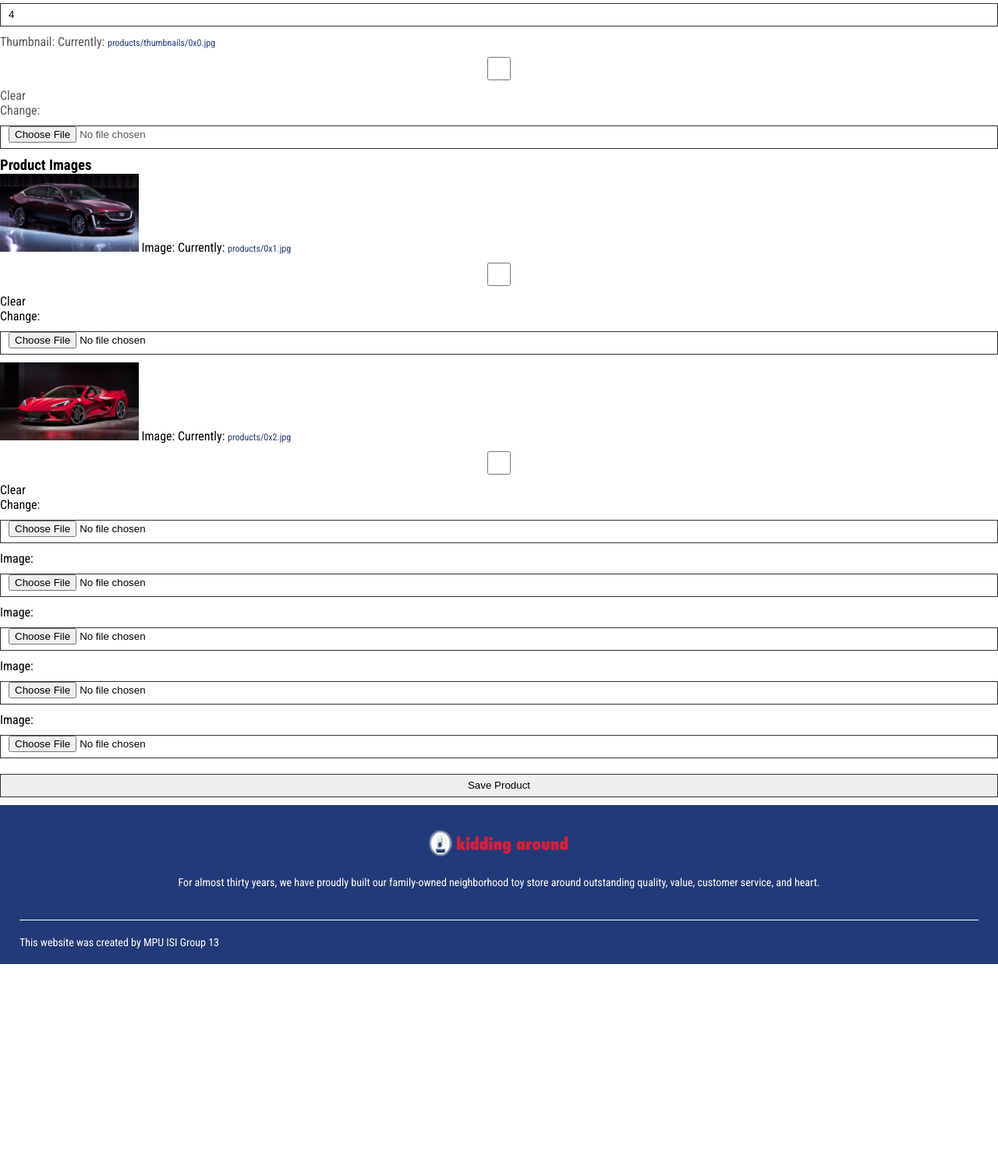
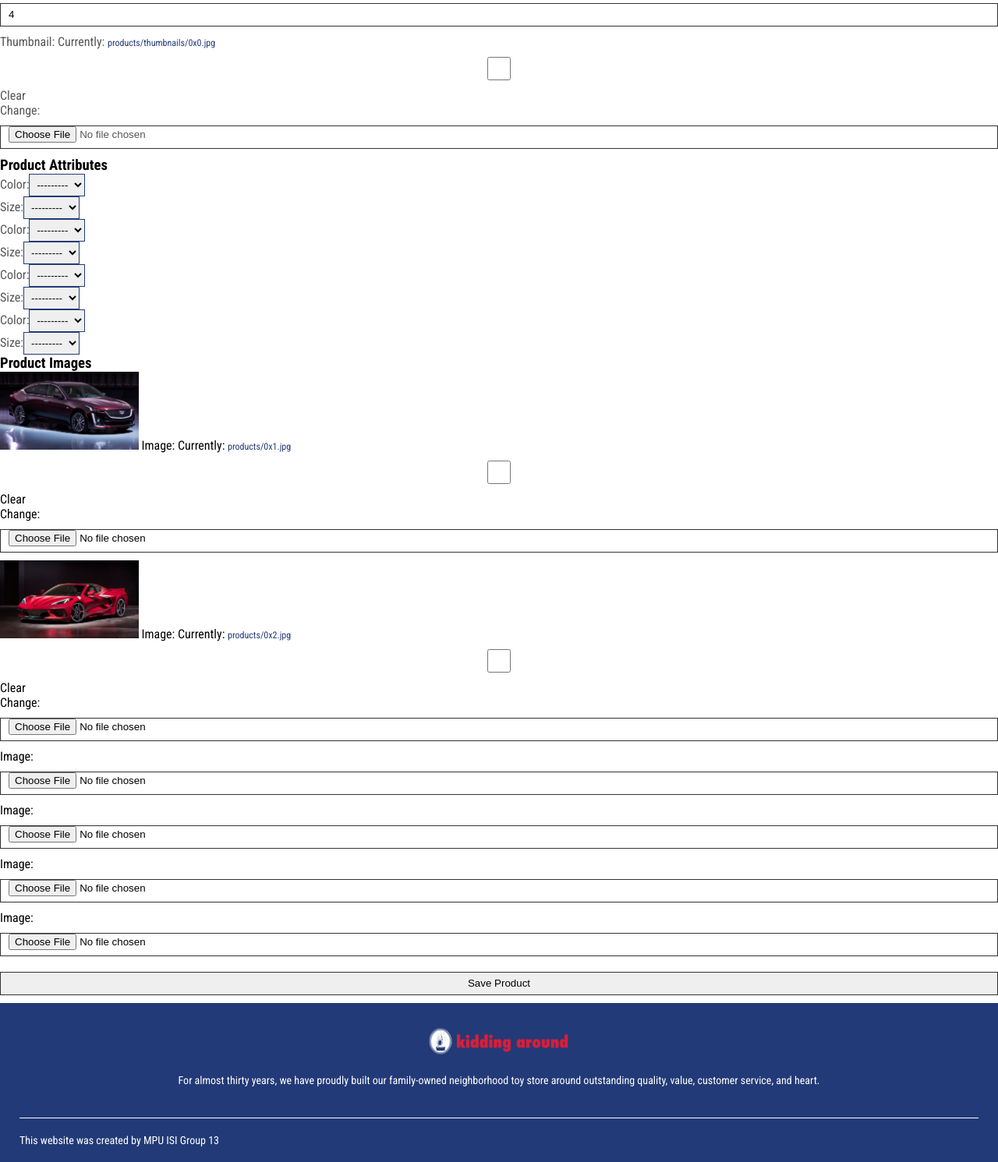
Before and after one commit to EllaCCT/comp322-group13, a Django app: page /management/products/1 in a window 1280 px wide. Shown: the part 681-2172 px from the top of the page at 78% size. Before the commit the page ends 1918 px from the top, so only its background shows below. Run offline with Django 5.2, Linux system fonts and the light colour scheme; a user stored in the database is signed in; data comes from the database, SQL or seed files in the repository; both versions use the stored data as it was before the commit; data that the repository does not hold is empty; parts of the project's set-up code (start-up, migrations or seed data) failed here and were passed over; some libraries are stand-ins or nearby versions.

Commit message:
Option updated.

```diff
--- a/management/templates/product_update.html
+++ b/management/templates/product_update.html
@@ -15,6 +15,15 @@
             {{ form.is_show }}
             {{ form.is_sale }}
     </div>-->
+    <h3>Product Attributes</h3>
+    {{ attribute_formset.management_form }}
+    {% for form in attribute_formset %}
+    <div>
+        <p>Color:{{ form.colors }}</p>
+        <p>Size:{{ form.sizes }}</p>
+    </div>
+    {% endfor %}
+
 
     <h3>Product Images</h3>
     {{ image_formset.management_form }}
--- a/management/views.py
+++ b/management/views.py
@@ -1,5 +1,5 @@
 from django.views.generic import ListView , UpdateView, CreateView, DeleteView
-from products.models import Product,ProductImage
+from products.models import *
 from order.models import Order,OrderItem
 from django.urls import reverse_lazy
 from django.contrib.auth.mixins import LoginRequiredMixin, UserPassesTestMixin
@@ -23,6 +23,13 @@ OrderItemFormSet = inlineformset_factory(Order,OrderItem,
                                         extra=0  # 不顯示空白欄位
                                         )
 
+ProductAttributeFormSet = inlineformset_factory(
+    Product, ProductAttributes,
+    fields=('colors','sizes',),
+    extra = 4,
+    can_delete=True
+)
+
 class ProductForm(forms.ModelForm):
     class Meta:
         model = Product
@@ -32,7 +39,7 @@ class ProductForm(forms.ModelForm):
                 attrs={"class": "django_ckeditor_5"},
                 config_name="default"  # 對應 settings.py 中的 CKEDITOR_5_CONFIGS
             ),
-            'is_show' : forms.RadioSelect
+            'is_show' : forms.RadioSelect,
         }
 
 class SuperUserRequiredMixin(LoginRequiredMixin, UserPassesTestMixin):
@@ -77,8 +84,10 @@ class ProductUpdateView(SuperUserRequiredMixin,UpdateView):
             context['image_formset'] = ProductImageFormSet(
                 self.request.POST, self.request.FILES, instance=self.object
             )
+            context['attribute_formset'] = ProductAttributeFormSet(self.request.POST,instance=self.object)
         else:
             context['image_formset'] = ProductImageFormSet(instance=self.object)
+            context['attribute_formset'] = ProductAttributeFormSet(instance=self.object)
         return context
 
 class AddProductView(SuperUserRequiredMixin,CreateView):
@@ -96,32 +105,41 @@ class AddProductView(SuperUserRequiredMixin,CreateView):
         context = super().get_context_data(**kwargs)
         if self.request.POST:
             context['image_formset'] = ProductImageFormSet(self.request.POST, self.request.FILES)
+            context['attribute_formset'] = ProductAttributeFormSet(self.request.POST)
         else:
             context['image_formset'] = ProductImageFormSet()
+            context['attribute_formset'] = ProductAttributeFormSet()
         return context
 
     def form_valid(self, form):
         context = self.get_context_data()
         image_formset = context['image_formset']
+        attribute_formset = context['attribute_formset']
 
         self.object = form.save(commit=False)
         self.object.vendor = self.request.user
         self.object.save()
+
+        attribute_formset = ProductAttributeFormSet(
+            self.request.POST,
+            instance=self.object
+        )
 
         image_formset = ProductImageFormSet(
             self.request.POST,
             self.request.FILES,
             instance=self.object
         )
-        if image_formset.is_valid():
+        if image_formset.is_valid() and attribute_formset.is_valid():
             image_formset.save()
+            attribute_formset.save()
         else:
             return self.form_invalid(form)
         return super().form_valid(form)
 
     def form_invalid(self, form):
         return self.render_to_response(
-            self.get_context_data(form=form, image_formset=self.get_context_data()['image_formset'])
+            self.get_context_data(form=form, image_formset=self.get_context_data()['image_formset'], attribute_formset=self.get_context_data()['attribute_formset'])
         )
 
 class ProductDeleteView(SuperUserRequiredMixin,DeleteView):
--- a/products/admin.py
+++ b/products/admin.py
@@ -31,4 +31,6 @@ class CategoryAdmin(admin.ModelAdmin):
 
 admin.site.register(Category, CategoryAdmin)
 admin.site.register(Product,ProductAdmin)
+admin.site.register(Color)
+admin.site.register(Size)
 #admin.site.register(ProductImage)
--- a/products/models.py
+++ b/products/models.py
@@ -39,7 +39,7 @@ class Product(models.Model):
     #color = models.ManyToManyField(Color)
     #size = models.ManyToManyField(Size)
     tag = TaggableManager()
-
+    #has_attribute = models.BooleanField()
 
     def instock(self):
         return self.stock
@@ -67,7 +67,7 @@ class ProductAttributes(models.Model):
     product = models.ForeignKey(Product, related_name='product_attr',on_delete=models.CASCADE)
     sizes = models.ForeignKey(Size,on_delete=models.CASCADE)
     colors = models.ForeignKey(Color,on_delete=models.CASCADE)
-    prices = models.DecimalField(max_digits=5,decimal_places=2)
+    #prices = models.DecimalField(max_digits=5,decimal_places=2)
     order = models.DateTimeField(auto_now_add=True)
 
     class Meta:
--- a/products/templates/products/product_detail.html
+++ b/products/templates/products/product_detail.html
@@ -47,7 +47,7 @@ product.name }}{% endblock %} {% block content %}
           {% endfor %}
       </div>
       {% endif %}
-      <!----->
+      <!--button-->
 
       <form action="{% url 'add_to_cart' product.id %}" method="post" id="add-to-cart-form">
         {% csrf_token %}
@@ -70,6 +70,7 @@ product.name }}{% endblock %} {% block content %}
             {% endfor %}
           </select>
         </div>
+        <div class="form-group">
 
         <div class="form-group">
           <label>quantity：</label>
```
Also changed, not shown: management/templates/product_add.html (+9 -0 lines), db.sqlite3, products/migrations/0008_remove_productattributes_prices.py (added).
